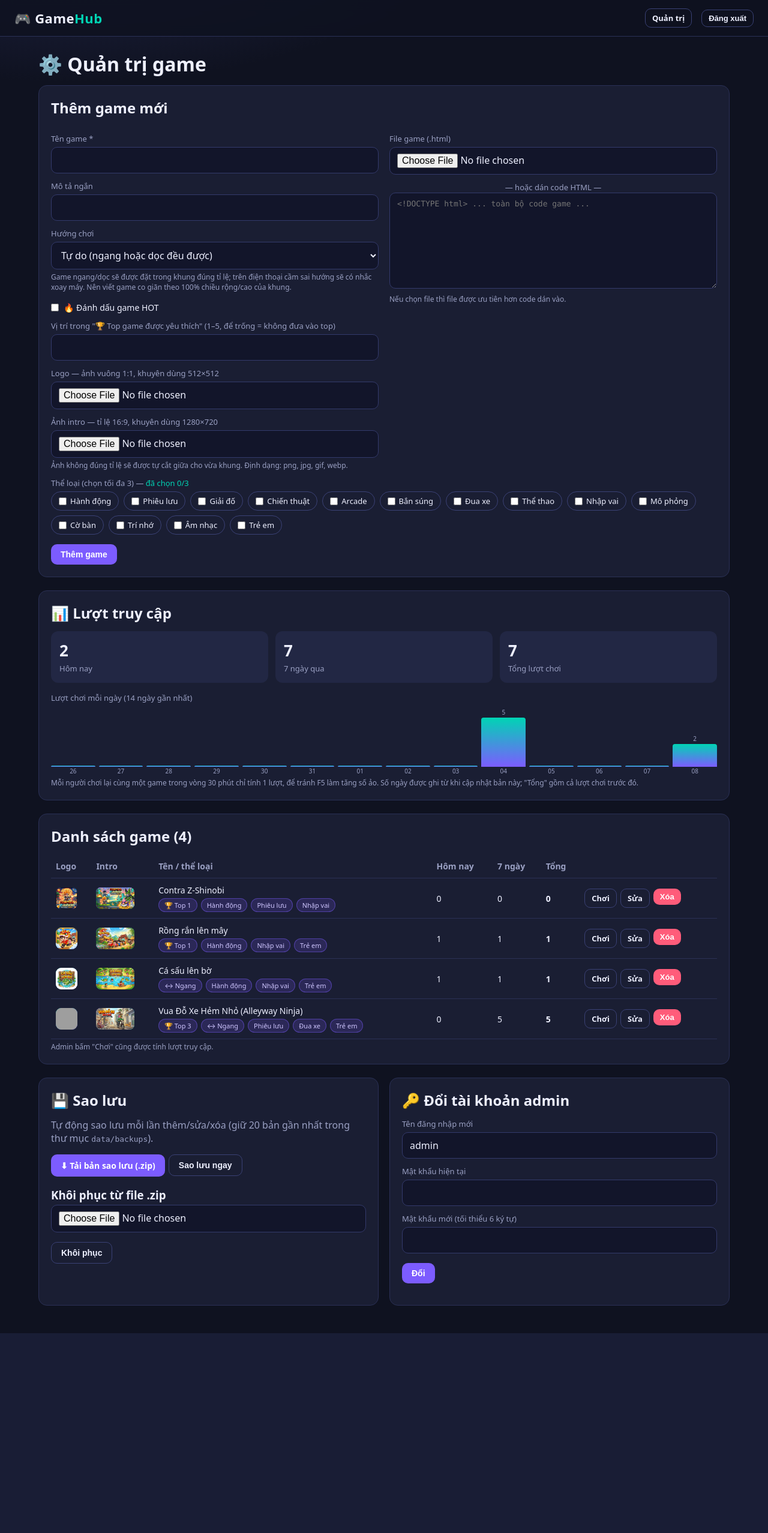
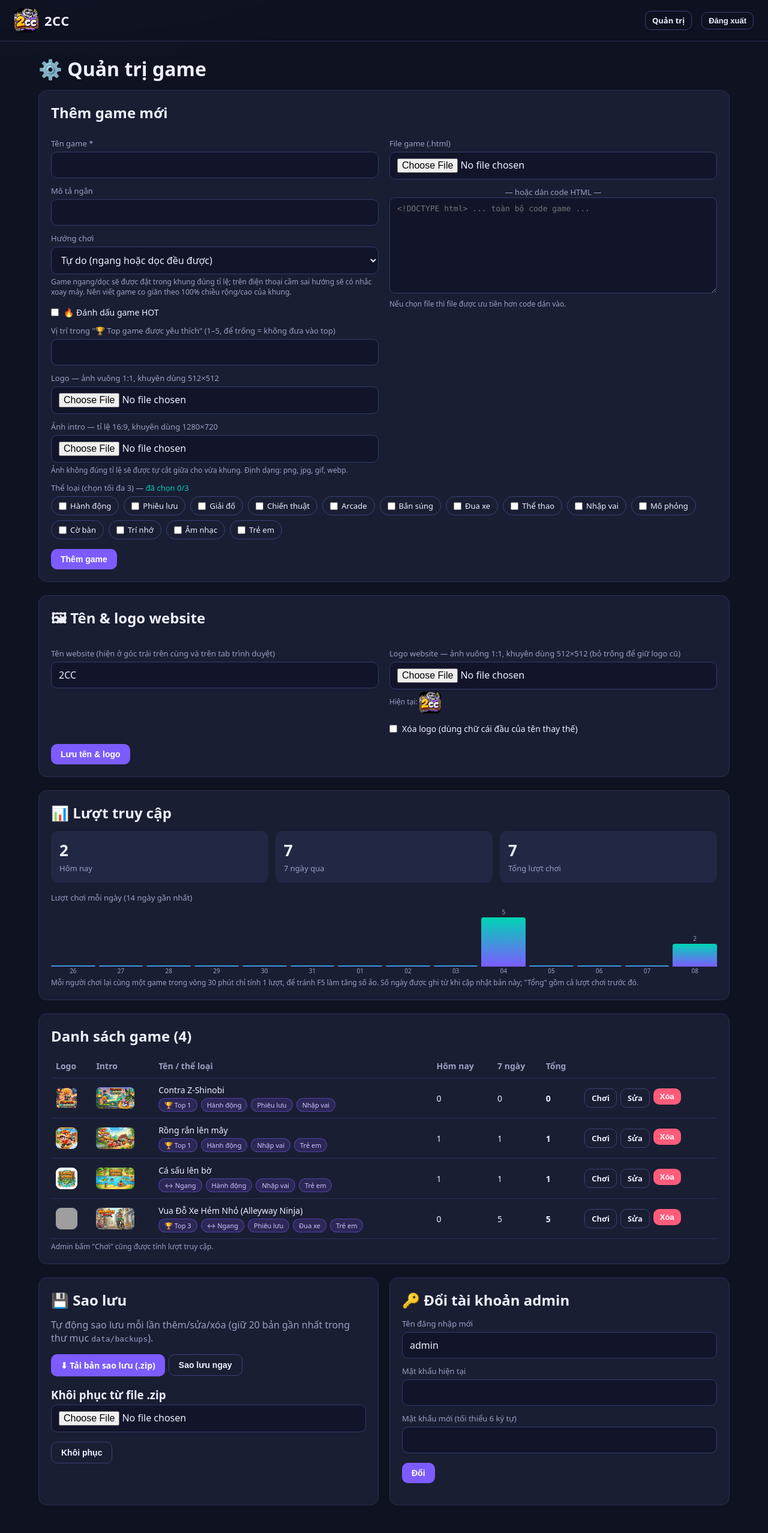
Before and after one commit to joeytribi2407-hue/2cc, a Flask app: page /admin in a window 1280 px wide. Shown: the whole page at 60% size. Before the commit the page ends 2222 px from the top, so only its background shows below. Run offline with Flask 3, Linux system fonts and the light colour scheme; the visitor is signed in with stand-in values (Sample User, id 1); data comes from the database, SQL or seed files in the repository; both versions use the stored data as it was after the commit; grey boxes are pictures that could not be loaded.

Commit message:
Restore netlify.toml

```diff
--- a/gamehub/app.py
+++ b/gamehub/app.py
@@ -101,6 +101,13 @@ def get_setting(k):
     return r["value"] if r else None
 
 
+def site_info():
+    """Tên + logo website (đặt trong Quản trị). Mặc định tên là 2CC."""
+    r = {k: v for k, v in db().execute(
+        "SELECT key, value FROM settings WHERE key IN ('site_name','site_logo')")}
+    return {"name": r.get("site_name") or "2CC", "logo": r.get("site_logo") or ""}
+
+
 app.jinja_env.filters["glist"] = lambda s: [x for x in (s or "").split(",") if x]
 
 
@@ -137,7 +144,7 @@ def admin_required(f):
 
 @app.context_processor
 def inject():
-    return {"is_admin": bool(session.get("admin"))}
+    return {"is_admin": bool(session.get("admin")), "site": site_info()}
 
 
 # ---------- image helpers ----------
@@ -173,6 +180,12 @@ def build_zip():
     buf = io.BytesIO()
     with zipfile.ZipFile(buf, "w", zipfile.ZIP_DEFLATED) as z:
         z.writestr("games.json", json.dumps(rows, ensure_ascii=False, indent=2))
+        site = site_info()
+        z.writestr("site.json", json.dumps(site, ensure_ascii=False))
+        if site["logo"]:
+            p = os.path.join(IMGS, site["logo"])
+            if os.path.exists(p):
+                z.write(p, "images/" + site["logo"])
         for r in rows:
             p = os.path.join(GAMES, r["id"] + ".html")
             if os.path.exists(p):
@@ -464,6 +477,14 @@ def backup_restore():
             out.write(z.read("images/" + name))
         return name
 
+    if "site.json" in names:
+        try:
+            s = json.loads(z.read("site.json").decode("utf-8"))
+            db().execute("INSERT OR REPLACE INTO settings VALUES('site_name',?)", (str(s.get("name") or "2CC")[:40],))
+            db().execute("INSERT OR REPLACE INTO settings VALUES('site_logo',?)", (restore_img(s.get("logo")),))
+        except Exception:
+            pass
+
     n = 0
     for r in rows:
         gid = str(r.get("id", ""))
@@ -496,6 +517,29 @@ def backup_restore():
     return redirect(url_for("admin"))
 
 
+@app.post("/admin/site")
+@admin_required
+def save_site():
+    name = request.form.get("site_name", "").strip()[:40] or "2CC"
+    f = request.files.get("site_logo")
+    if bad_image(f):
+        flash("Logo phải là png, jpg, gif hoặc webp.", "err")
+        return redirect(url_for("admin"))
+    logo = get_setting("site_logo") or ""
+    if request.form.get("remove_logo") and logo:
+        p = os.path.join(IMGS, logo)
+        if os.path.exists(p):
+            os.remove(p)
+        logo = ""
+    logo = store_image(f, logo)
+    db().execute("INSERT OR REPLACE INTO settings VALUES('site_name',?)", (name,))
+    db().execute("INSERT OR REPLACE INTO settings VALUES('site_logo',?)", (logo,))
+    db().commit()
+    auto_backup()
+    flash("Đã lưu tên và logo website.", "ok")
+    return redirect(url_for("admin"))
+
+
 @app.post("/admin/password")
 @admin_required
 def change_password():
--- a/gamehub/templates/admin.html
+++ b/gamehub/templates/admin.html
@@ -1,5 +1,5 @@
 {% extends "base.html" %}
-{% block title %}Quản trị - GameHub{% endblock %}
+{% block title %}Quản trị - {{ site.name }}{% endblock %}
 {% block head %}
 <style>
 .two{display:grid;grid-template-columns:1fr 1fr;gap:18px}
@@ -88,6 +88,28 @@ select{width:100%;padding:10px 12px;border-radius:10px;border:1px solid #333a6b;
       <button class="btn">{% if edit %}Lưu thay đổi{% else %}Thêm game{% endif %}</button>
       {% if edit %}<a class="btn ghost" href="{{ url_for('admin') }}">Hủy</a>{% endif %}
     </p>
+  </form>
+</div>
+
+<div class="panel">
+  <h2>🖼 Tên & logo website</h2>
+  <form method="post" action="{{ url_for('save_site') }}" enctype="multipart/form-data">
+    <input type="hidden" name="csrf" value="{{ csrf() }}">
+    <div class="two">
+      <div>
+        <label>Tên website (hiện ở góc trái trên cùng và trên tab trình duyệt)</label>
+        <input name="site_name" maxlength="40" value="{{ site.name }}">
+      </div>
+      <div>
+        <label>Logo website — ảnh vuông 1:1, khuyên dùng 512×512 (bỏ trống để giữ logo cũ)</label>
+        <input type="file" name="site_logo" accept="image/*">
+        {% if site.logo %}
+        <div class="hint">Hiện tại: <img src="{{ url_for('img', name=site.logo) }}" style="height:36px;width:36px;object-fit:cover;vertical-align:middle;border-radius:8px"></div>
+        <label class="chk"><input type="checkbox" name="remove_logo" value="1"> Xóa logo (dùng chữ cái đầu của tên thay thế)</label>
+        {% endif %}
+      </div>
+    </div>
+    <p style="margin-bottom:0"><button class="btn">Lưu tên & logo</button></p>
   </form>
 </div>
 
--- a/gamehub/templates/base.html
+++ b/gamehub/templates/base.html
@@ -3,15 +3,17 @@
 <head>
 <meta charset="utf-8">
 <meta name="viewport" content="width=device-width, initial-scale=1">
-<title>{% block title %}GameHub{% endblock %}</title>
+<title>{% block title %}{{ site.name }}{% endblock %}</title>
+{% if site.logo %}<link rel="icon" href="{{ url_for('img', name=site.logo) }}">{% endif %}
 <style>
 :root{--bg:#0f1220;--card:#1a1e33;--card2:#222744;--text:#eef0ff;--muted:#9aa0c3;--accent:#7c5cff;--accent2:#00d4b4;--danger:#ff5c7a;--ok:#2ecc8f;--r:14px}
 *{box-sizing:border-box}
 body{margin:0;font-family:system-ui,-apple-system,"Segoe UI",Roboto,sans-serif;background:radial-gradient(1200px 600px at 10% -10%,#262b55 0,transparent 60%),var(--bg);color:var(--text);min-height:100vh}
 a{color:inherit;text-decoration:none}
 header{display:flex;align-items:center;gap:16px;padding:14px 24px;position:sticky;top:0;background:rgba(15,18,32,.85);backdrop-filter:blur(10px);border-bottom:1px solid #2a3055;z-index:10}
-.logo{font-weight:800;font-size:22px;letter-spacing:.5px}
-.logo span{color:var(--accent2)}
+.brand{display:flex;align-items:center;gap:10px;font-weight:800;font-size:22px;letter-spacing:.5px;min-width:0}
+.blogo{flex:none;width:40px;height:40px;border-radius:10px;overflow:hidden;background:linear-gradient(135deg,var(--accent),var(--accent2));display:flex;align-items:center;justify-content:center;font-size:20px;color:#fff}
+.blogo img{width:100%;height:100%;object-fit:cover;display:block}
 .spacer{flex:1}
 .btn{display:inline-block;border:0;cursor:pointer;padding:9px 16px;border-radius:10px;background:var(--accent);color:#fff;font-weight:600;font-size:14px}
 .btn:hover{filter:brightness(1.12)}
@@ -36,7 +38,10 @@ label{display:block;margin:12px 0 5px;font-size:13px;color:var(--muted)}
 </head>
 <body>
 <header>
-  <a class="logo" href="{{ url_for('index') }}">🎮 Game<span>Hub</span></a>
+  <a class="brand" href="{{ url_for('index') }}">
+    <span class="blogo">{% if site.logo %}<img src="{{ url_for('img', name=site.logo) }}" alt="">{% else %}{{ site.name[:1]|upper }}{% endif %}</span>
+    <span>{{ site.name }}</span>
+  </a>
   <div class="spacer"></div>
   {% if is_admin %}
     <a class="btn ghost small" href="{{ url_for('admin') }}">Quản trị</a>
--- a/gamehub/templates/index.html
+++ b/gamehub/templates/index.html
@@ -1,5 +1,5 @@
 {% extends "base.html" %}
-{% block title %}GameHub - Chơi game{% endblock %}
+{% block title %}{{ site.name }} - Chơi game{% endblock %}
 {% block head %}
 <style>
 .hero{margin:6px 0 18px}
--- a/gamehub/templates/login.html
+++ b/gamehub/templates/login.html
@@ -1,9 +1,8 @@
 {% extends "base.html" %}
-{% block title %}Đăng nhập - GameHub{% endblock %}
+{% block title %}Đăng nhập - {{ site.name }}{% endblock %}
 {% block content %}
 <div class="panel" style="max-width:400px;margin:40px auto">
   <h2>🔐 Đăng nhập</h2>
-
   <form method="post">
     <input type="hidden" name="csrf" value="{{ csrf() }}">
     <label>Tên đăng nhập</label>
--- a/gamehub/templates/play.html
+++ b/gamehub/templates/play.html
@@ -1,5 +1,5 @@
 {% extends "base.html" %}
-{% block title %}{{ game.title }} - GameHub{% endblock %}
+{% block title %}{{ game.title }} - {{ site.name }}{% endblock %}
 {% block head %}
 <style>
 [hidden]{display:none!important}
```
Also changed, not shown: gamehub/export_static.py (+7 -1 lines), gamehub/README.md, gamehub/data/gamehub.db, gamehub/data/images/fd5ccec0b93f453a.jpg (added), 1 other file.
